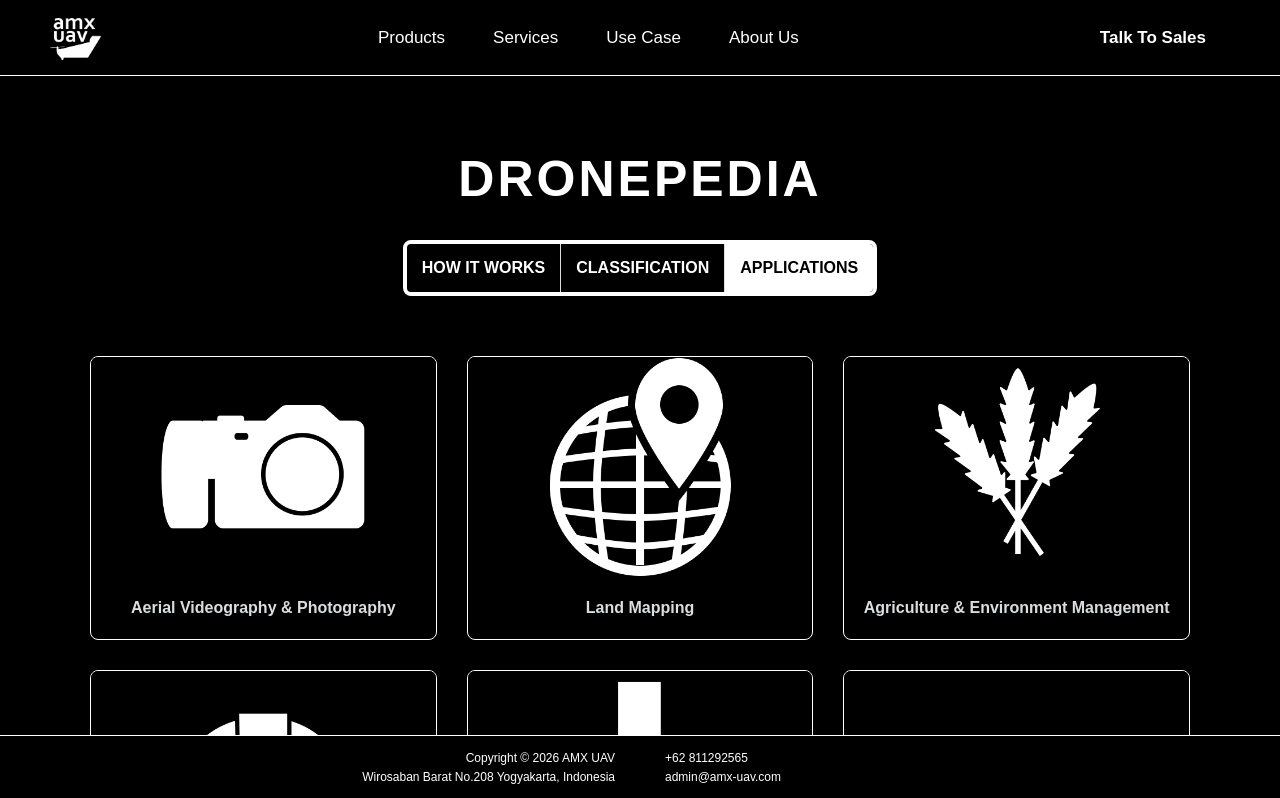
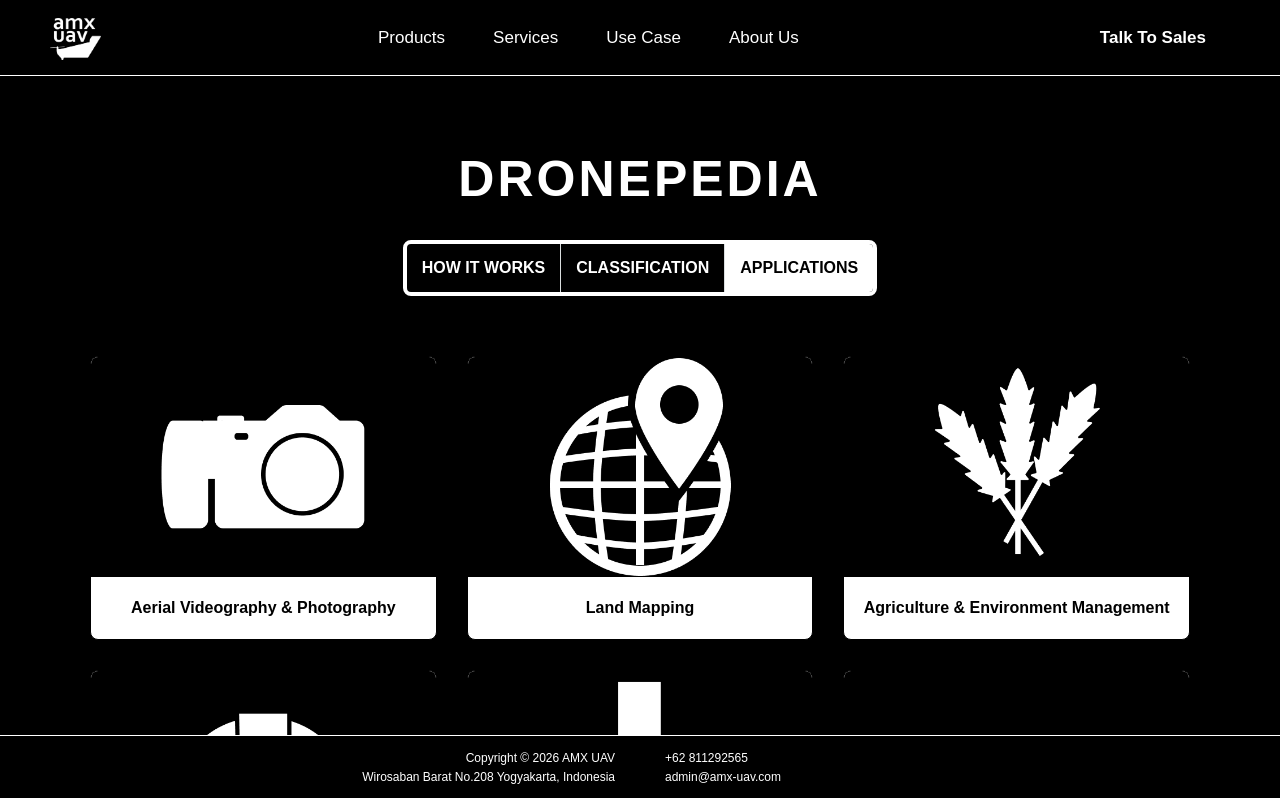
Before and after one commit to nasgmr/website-amx-next, a Next.js app: page /products/dronepedia/applications in a window 1280 px wide. Shown: the top 798 px of the page. Built offline with nearby package versions, Linux system fonts and the light colour scheme; a web font is replaced by a local one.

Commit message:
fix: dronepedia application img boxes

```diff
--- a/src/css/style.css
+++ b/src/css/style.css
@@ -1338,12 +1338,12 @@ body {
 }
 
 .app-card {
-  background-color: #000000;
+  background-color: #FFFFFF;
   border-radius: 8px;
   overflow: hidden;
   display: flex;
   flex-direction: column;
-  border: 1px solid #FFFFFF;
+  border: 1px solid #000000;
   transition:
     transform 0.3s ease,
     border-color 0.3s ease;
@@ -1377,7 +1377,7 @@ body {
 }
 
 .app-title-box h3 {
-  color: #DADEDF;
+  color: #000000;
   font-size: 16px;
   font-weight: 600;
   margin: 0;
```
